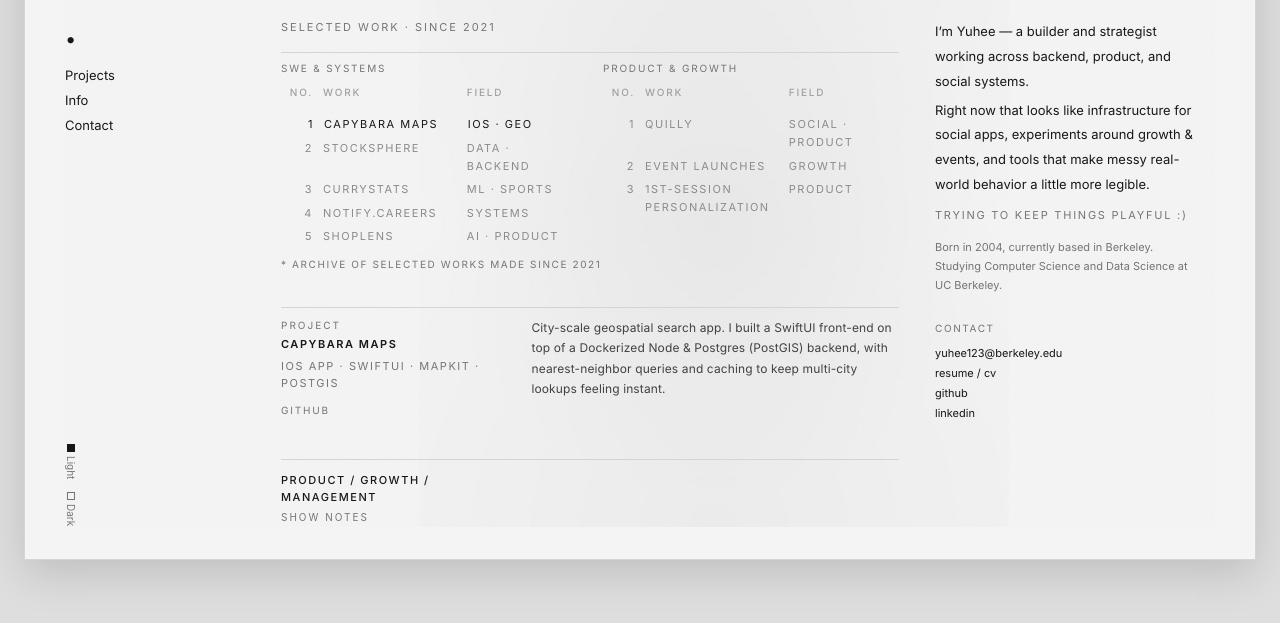
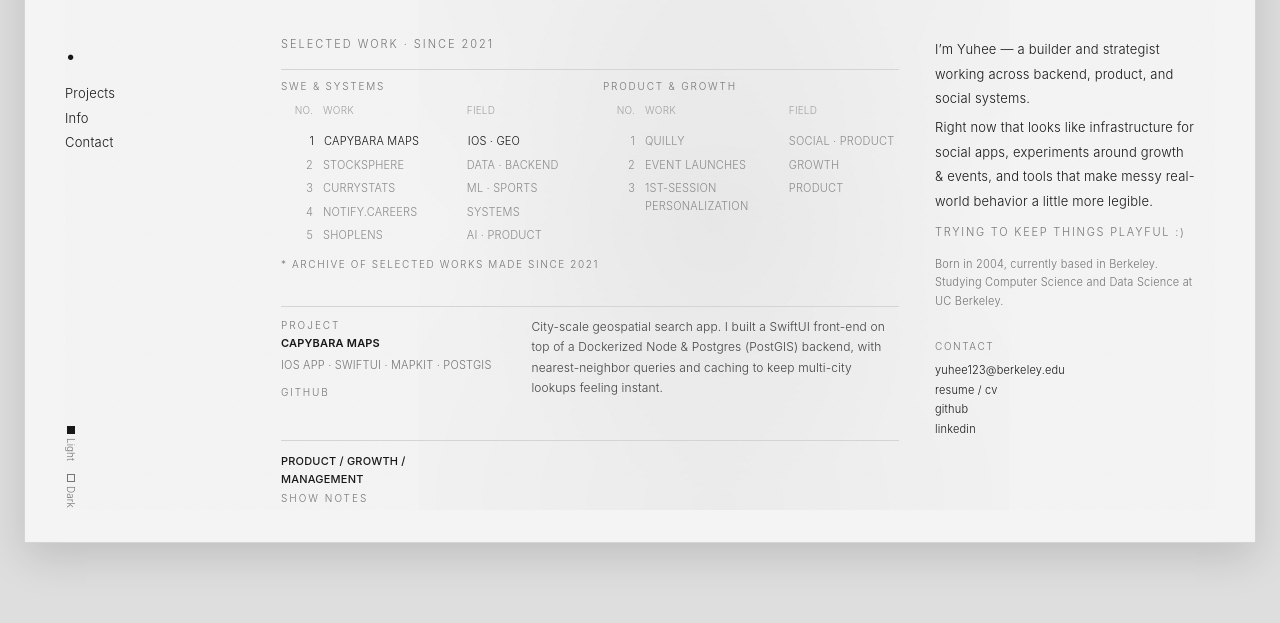
Before and after one commit to yuhee1234/yportfolio, a plain HTML site: page index.html in a window 1280 px wide. Shown: the part 177-800 px from the top of the page. Drawn offline with Linux system fonts and the light colour scheme.

Commit message:
Add global font styles and text hierarchy rules
Added CSS styles to unify font family and improve text rendering.

```diff
--- a/index.html
+++ b/index.html
@@ -8,6 +8,25 @@
 
   <style>
     /* ------------------ THEME ------------------ */
+    /* MAKE ALL TEXT THE SAME FONT AS SELECTED WORK */
+* {
+  font-family: -apple-system, BlinkMacSystemFont, "SF Pro Text",
+               "SF Pro Display", system-ui, sans-serif !important;
+  -webkit-font-smoothing: antialiased;
+  text-rendering: optimizeLegibility;
+}
+
+/* Optional but keeps hierarchy clean */
+h1, h2, h3, h4, h5, h6 {
+  font-weight: 500;
+  letter-spacing: 0.5px;
+}
+
+p, li, a, span, div {
+  font-weight: 300;
+  letter-spacing: 0.2px;
+}
+
     :root {
       --font-main: -apple-system, BlinkMacSystemFont, system-ui, "SF Pro Text", Arial, sans-serif;
 
```
